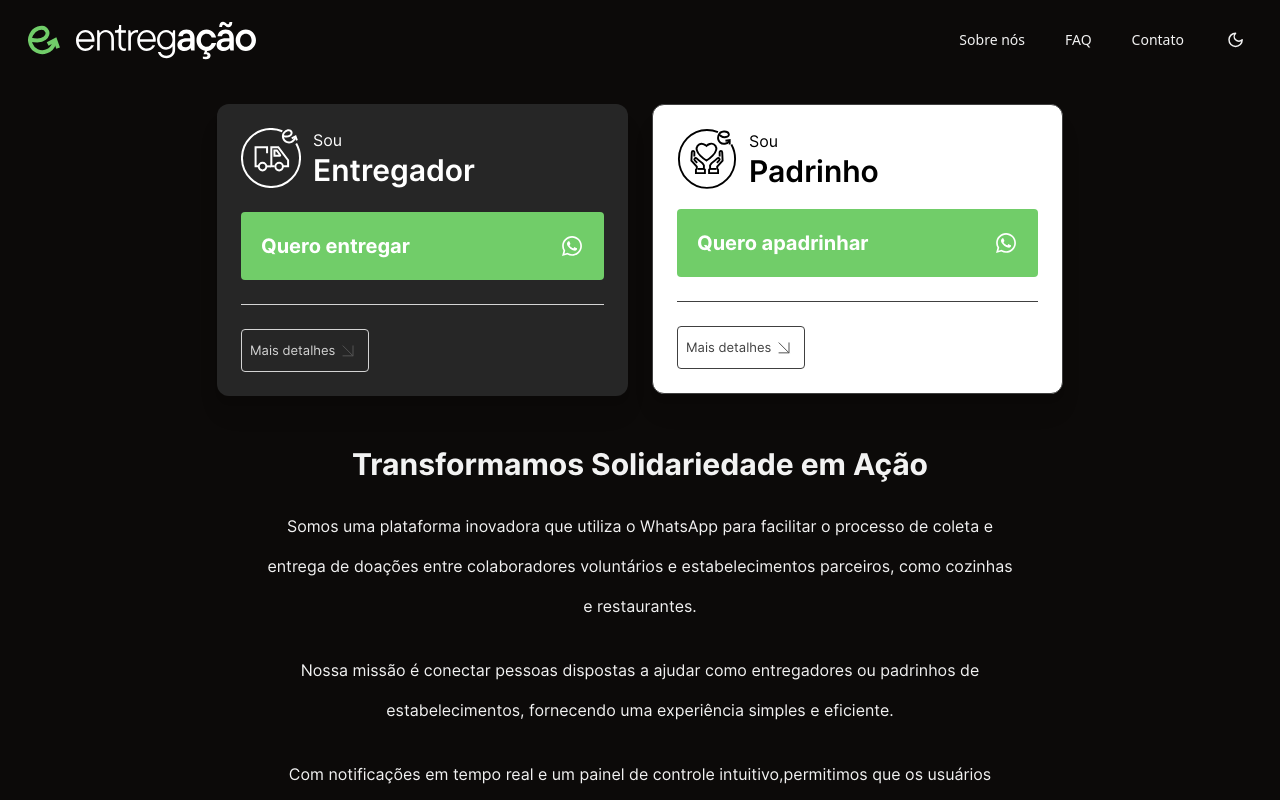
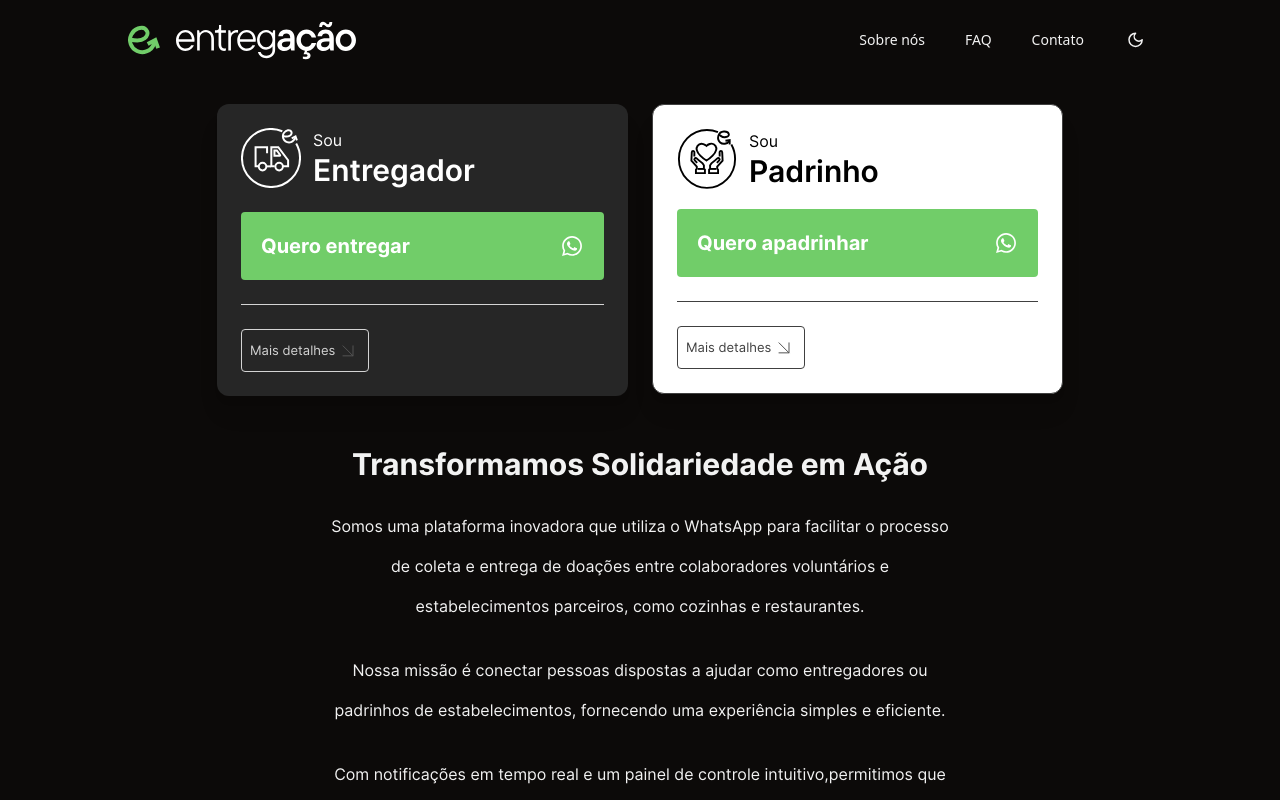
Before and after one commit to lucaoskaique/entregacao-app, a React (Vite) app: page / in a window 1280 px wide. Shown: the top 800 px of the page. Built offline with nearby package versions, Linux system fonts and the light colour scheme.

Commit message:
refactor: change container maxWidth

```diff
--- a/tailwind.config.js
+++ b/tailwind.config.js
@@ -18,7 +18,7 @@ module.exports = {
       center: true,
       padding: "1.5rem",
       screens: {
-        "2xl": "1400px",
+        'mobile': '1080px',
       },
     },
     extend: {
```
